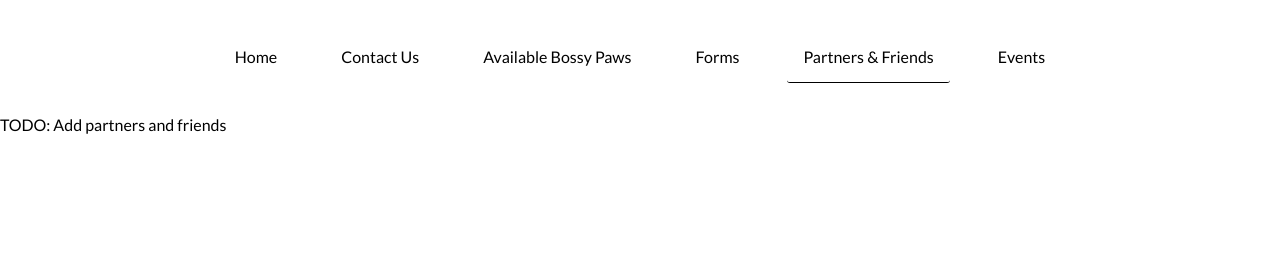
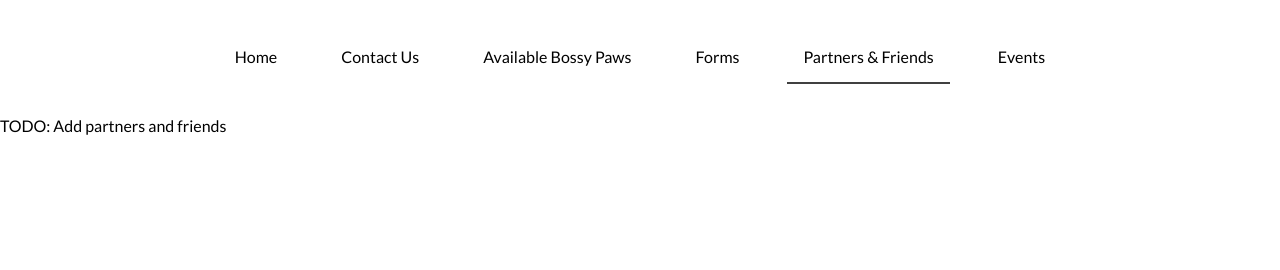
Before and after one commit to bossypawsrescue/bossypawsrescue.github.io, a Jekyll site: the page built from partners-friends.md, in a window 1280 px wide. Shown: the part 317-587 px from the top of the page. Built offline with Jekyll 4.4.1, drawn with Linux system fonts in a browser that asks for light colours; our own code applies the rules of GitHub Pages for plain Markdown files.

Commit message:
Minor style changes to nav

```diff
--- a/assets/styles/main.scss
+++ b/assets/styles/main.scss
@@ -38,14 +38,12 @@
     background-color: transparent;
     color: #000;
     padding: 1rem;
-    border-radius: 3px;
+    border-radius: 3px 3px 0 0;
 
-    transition-property: background-color, color, text-shadow;
-    transition-duration: 300ms;
-    transition-timing-function: ease-in-out;
+    transition: background-color 300ms ease-in-out, color 300ms ease-in-out, text-shadow 300ms ease-in-out;
 
     &[aria-current=page] {
-      border-bottom: 1px solid #000;
+      border-bottom: 2px solid rgba(0,0,0,75%);
     }
 
     &:hover {
```
